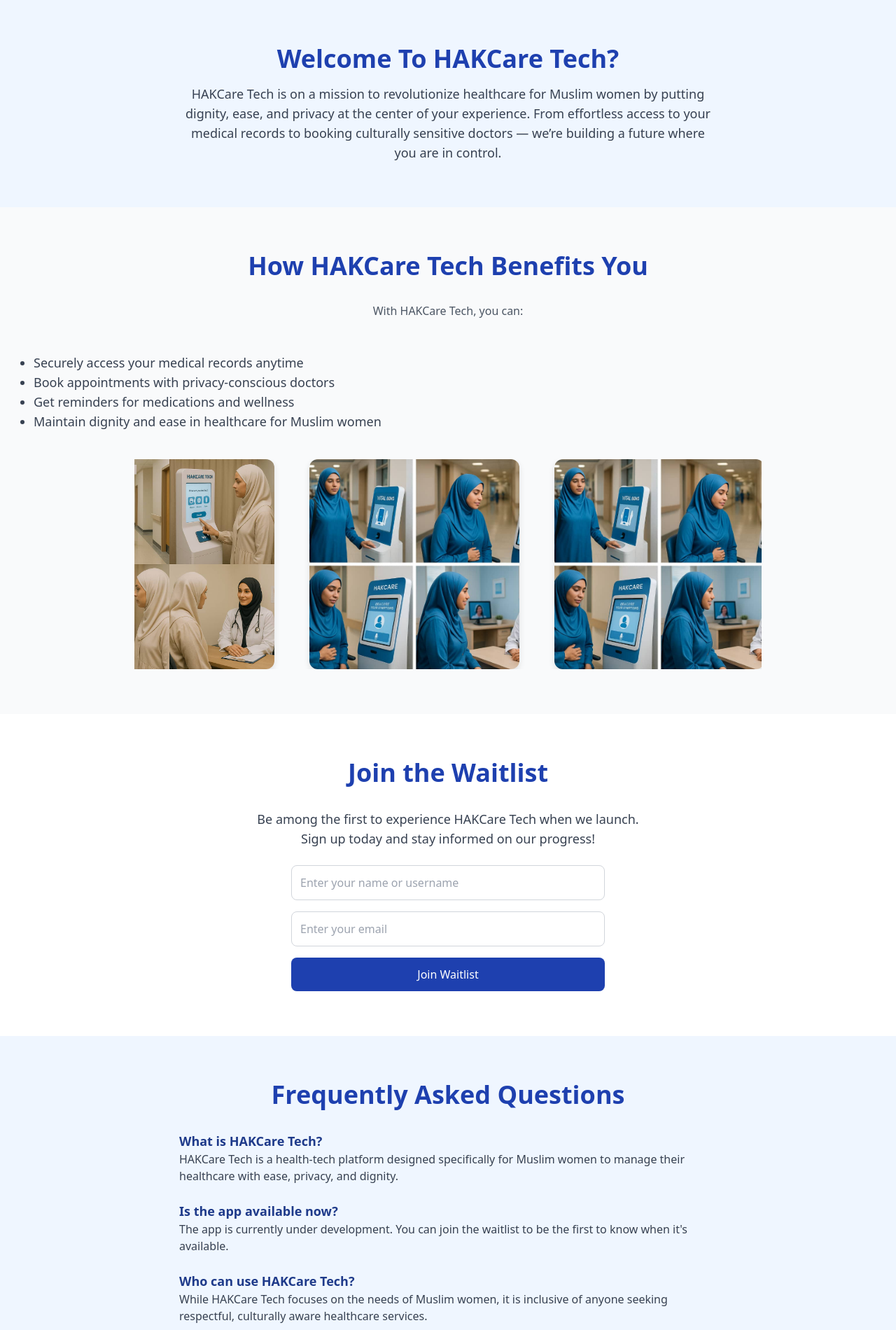
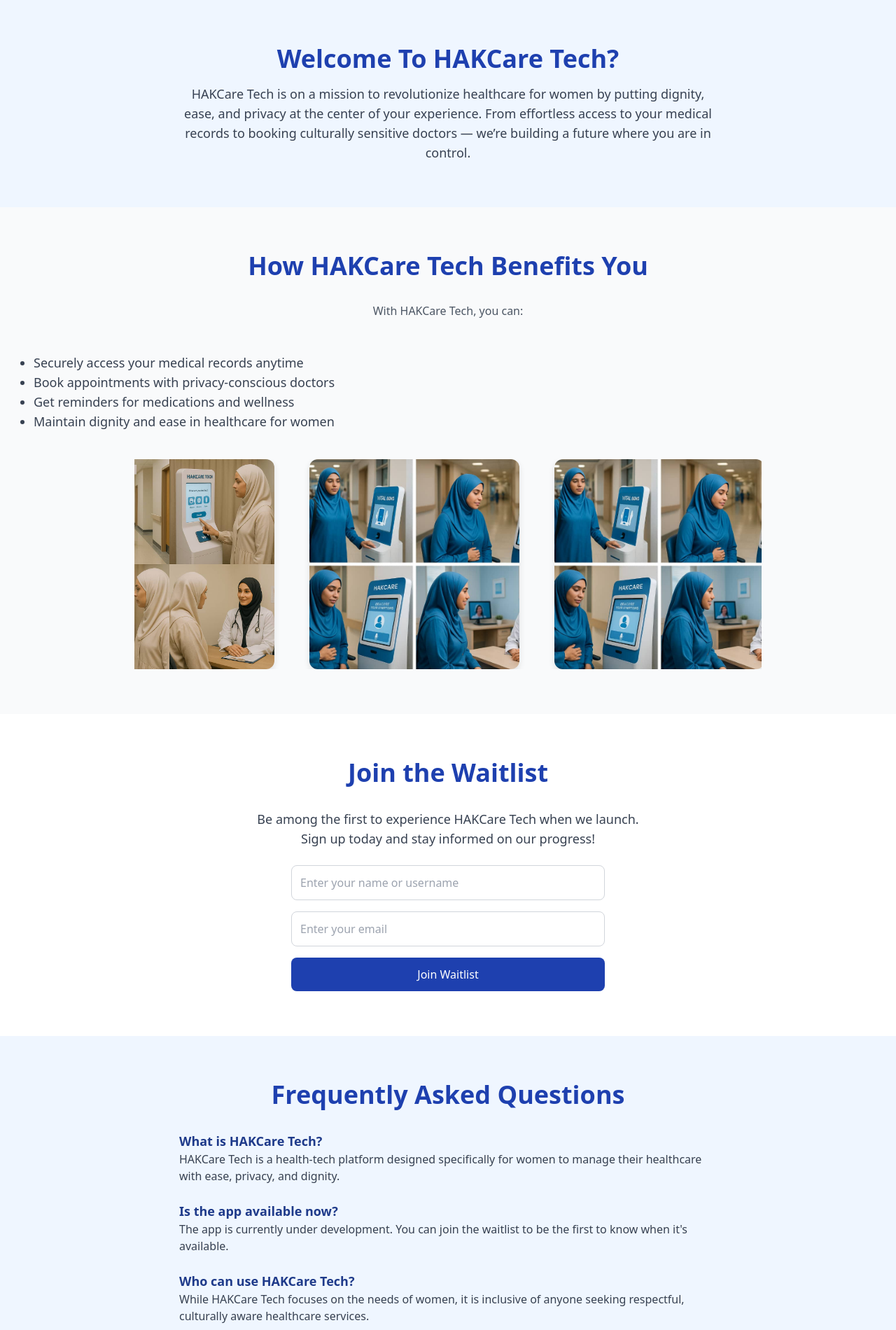
Before and after one commit to furqontechnologies/HAKCare-Tech, a plain HTML site: page index.html in a window 1280 px wide. Shown: the part 1520-3420 px from the top of the page at 70% size. Drawn offline with nearby package versions, Linux system fonts and the light colour scheme.

Commit message:
Update index.html

```diff
--- a/index.html
+++ b/index.html
@@ -45,7 +45,7 @@
     <div class="container mx-auto px-6">
       <h2 class="text-4xl font-bold text-blue-800 mb-4">Welcome To HAKCare Tech?</h2>
       <p class="text-lg text-gray-700 max-w-3xl mx-auto">
-        HAKCare Tech is on a mission to revolutionize healthcare for Muslim women by putting dignity, ease, and privacy at the center of your experience.
+        HAKCare Tech is on a mission to revolutionize healthcare for women by putting dignity, ease, and privacy at the center of your experience.
         From effortless access to your medical records to booking culturally sensitive doctors — we’re building a future where you are in control.
       </p>
     </div>
@@ -60,7 +60,7 @@
           <li>Securely access your medical records anytime</li>
           <li>Book appointments with privacy-conscious doctors</li>
           <li>Get reminders for medications and wellness</li>
-          <li>Maintain dignity and ease in healthcare for Muslim women</li>
+          <li>Maintain dignity and ease in healthcare for women</li>
         </ul>
       </p>
 
@@ -93,7 +93,7 @@
       <div class="space-y-6 max-w-3xl mx-auto">
         <div>
           <h3 class="font-semibold text-lg text-blue-900">What is HAKCare Tech?</h3>
-          <p class="text-gray-700">HAKCare Tech is a health-tech platform designed specifically for Muslim women to manage their healthcare with ease, privacy, and dignity.</p>
+          <p class="text-gray-700">HAKCare Tech is a health-tech platform designed specifically for women to manage their healthcare with ease, privacy, and dignity.</p>
         </div>
         <div>
           <h3 class="font-semibold text-lg text-blue-900">Is the app available now?</h3>
@@ -101,7 +101,7 @@
         </div>
         <div>
           <h3 class="font-semibold text-lg text-blue-900">Who can use HAKCare Tech?</h3>
-          <p class="text-gray-700">While HAKCare Tech focuses on the needs of Muslim women, it is inclusive of anyone seeking respectful, culturally aware healthcare services.</p>
+          <p class="text-gray-700">While HAKCare Tech focuses on the needs of women, it is inclusive of anyone seeking respectful, culturally aware healthcare services.</p>
         </div>
       </div>
     </div>
```
